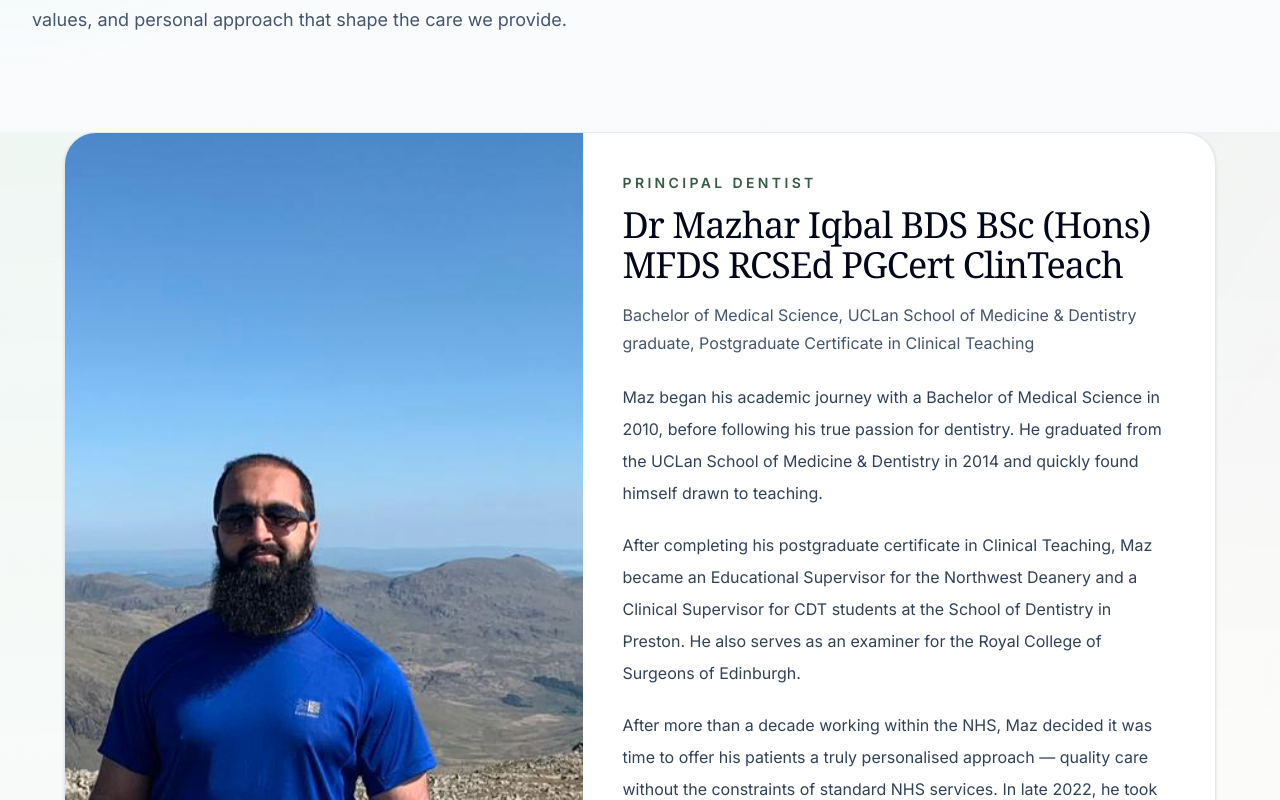
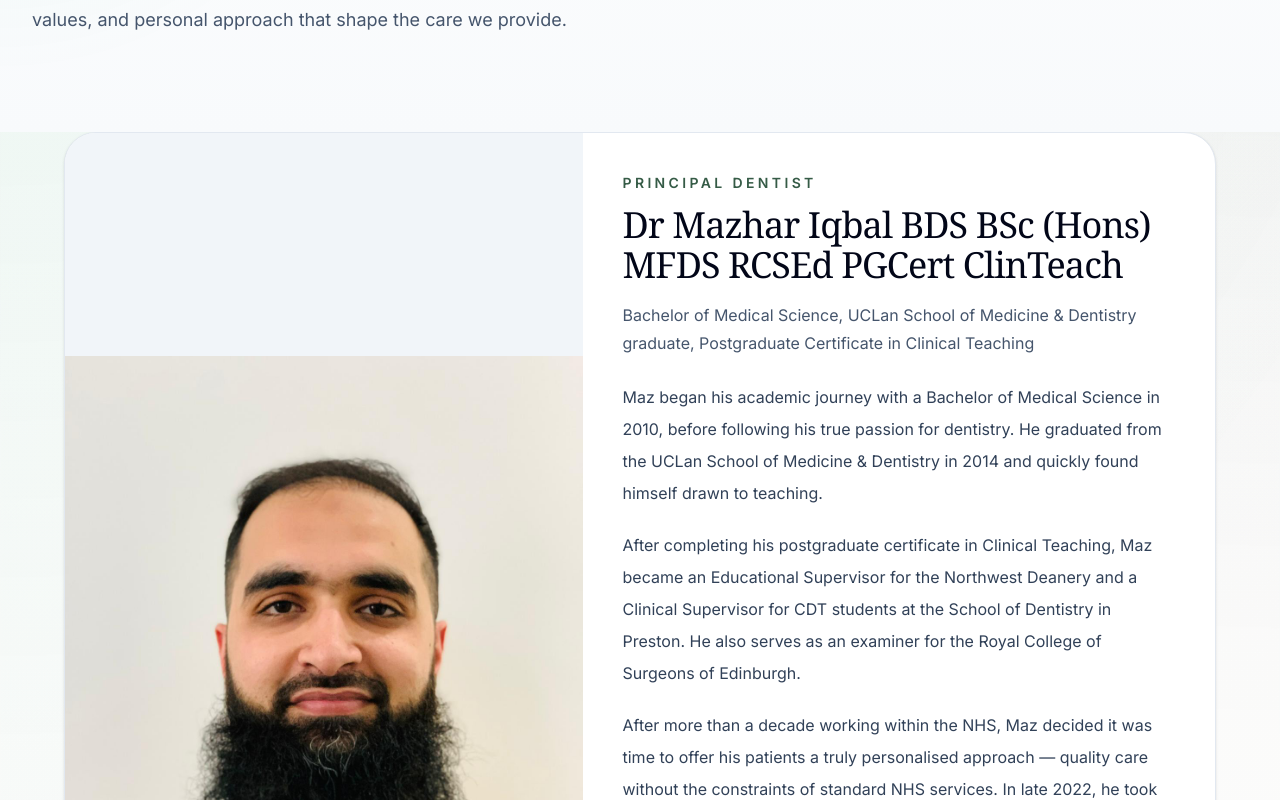
Before and after one commit to worsthorne/dental, a Next.js app: page /our-team in a window 1280 px wide. Shown: the part 480-1280 px from the top of the page. Built offline with nearby package versions, Linux system fonts and the light colour scheme; a web font is replaced by a local one.

Commit message:
Update navigation, treatment pages, icons, footer, and out-of-hours page

```diff
--- a/app/our-team/page.tsx
+++ b/app/our-team/page.tsx
@@ -29,7 +29,7 @@ export default function OurTeamPage() {
               className="overflow-hidden rounded-[2rem] border border-slate-200 bg-white shadow-sm"
             >
               <div className="grid lg:grid-cols-[0.9fr_1.1fr]">
-                <div className="relative min-h-[320px]">
+                <div className="relative min-h-[320px] bg-slate-100">
                   {member.image ? (
                     <Image
                       src={member.image}
@@ -38,8 +38,8 @@ export default function OurTeamPage() {
                       sizes="(max-width: 1024px) 100vw, 40vw"
                       className={`${
                         index === 1
-                          ? "object-cover object-top"
-                          : "object-cover object-center"
+                          ? "object-contain object-top"
+                          : "object-contain object-center"
                       }`}
                     />
                   ) : (
```
Also changed, not shown: public/team/dr-mazhar-iqbal.jpeg.
